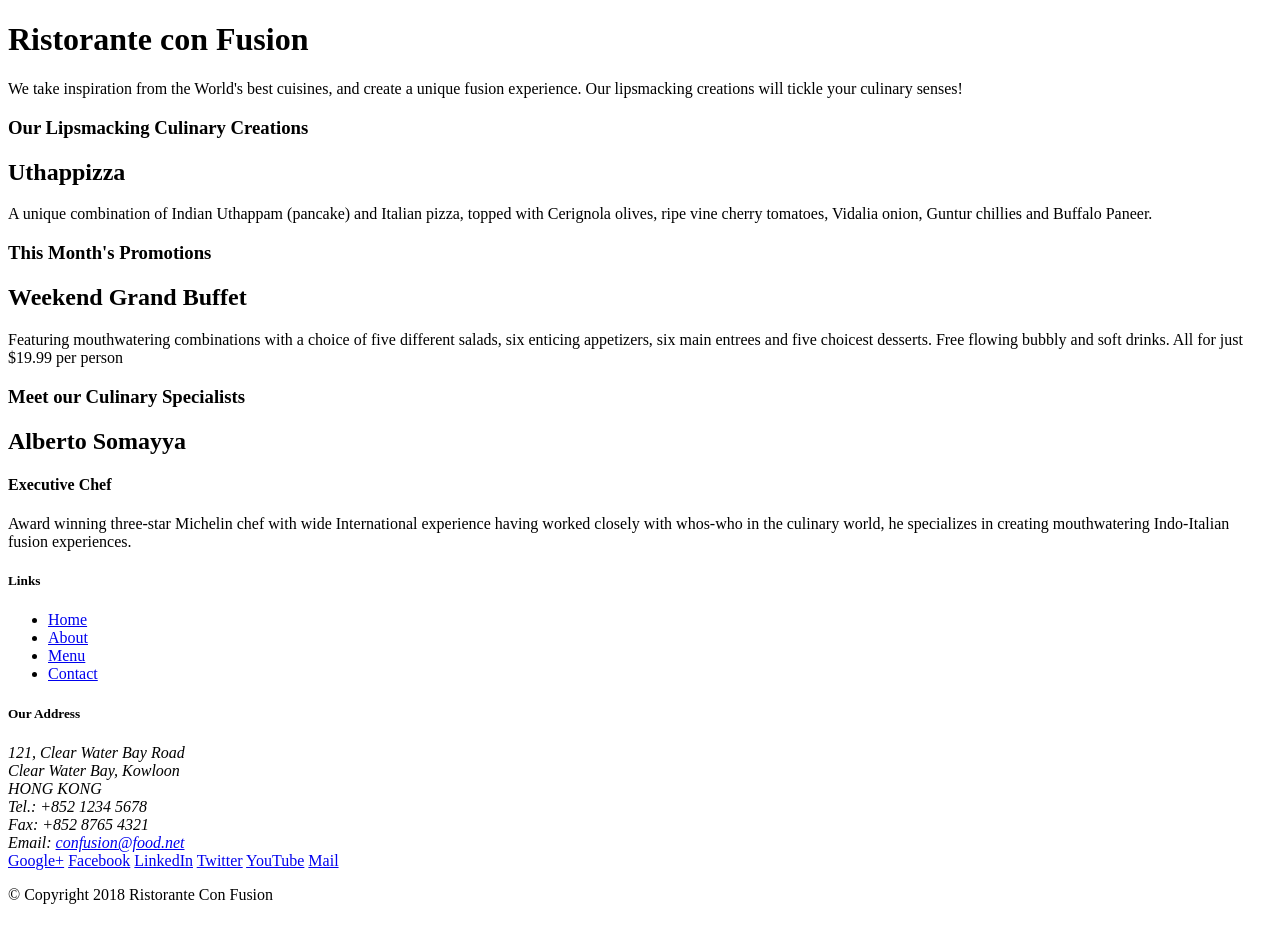
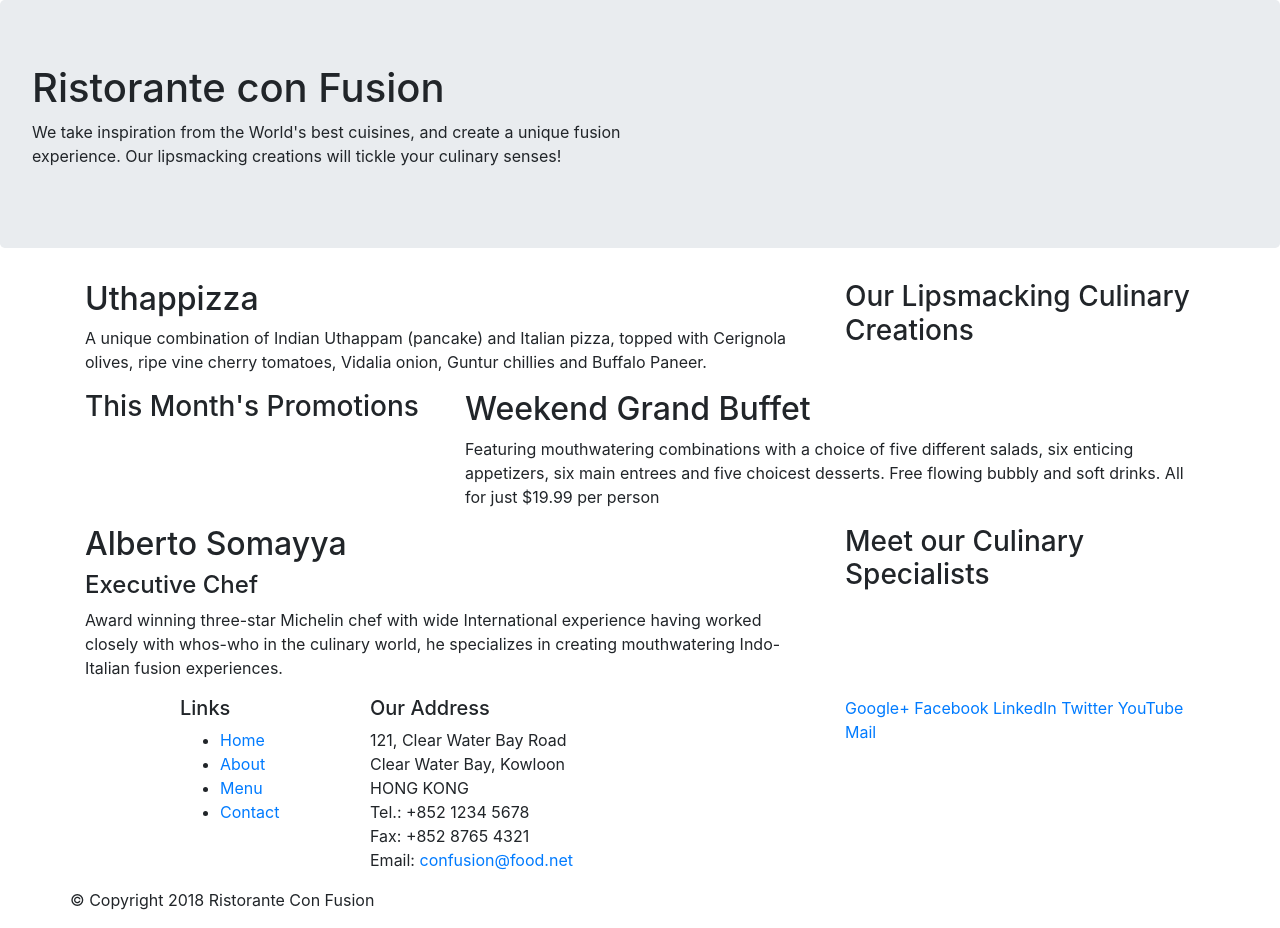
Before and after one commit to nishipatwari29/coursera, a website: page index.html in a window 1280 px wide. Drawn offline with nearby package versions, Linux system fonts and the light colour scheme.

Commit message:
bootstrap grid part 1

```diff
--- a/index.html
+++ b/index.html
@@ -3,50 +3,63 @@
 
 <head>
     <title>Ristorante Con Fusion</title>
+     <!-- Required meta tags always come first -->
+     <meta charset="utf-8">
+     <meta name="viewport" content="width=device-width, initial-scale=1, shrink-to-fit=no">
+     <meta http-equiv="x-ua-compatible" content="ie=edge">
+
+     <!-- Bootstrap CSS -->
+     <link rel="stylesheet" href="node_modules/bootstrap/dist/css/bootstrap.min.css">
 </head>
 
 <body>
 
     <header>
-        <div>
-            <div>
-                <div>
-                    <h1>Ristorante con Fusion</h1>
-                    <p>We take inspiration from the World's best cuisines, and create a unique fusion experience. Our lipsmacking creations will tickle your culinary senses!</p>
+        <div class="jumbotron" >
+            <div class="class">
+                <div class="row">
+                    <div class="col-12 col-sm-6">
+                        <h1>Ristorante con Fusion</h1>
+                    </div>
                 </div>
-                <div>
+                <div class="row">
+                    <div class="col-12 col-sm-6">
+                        <p>We take inspiration from the World's best cuisines, and create a unique fusion experience. Our lipsmacking creations will tickle your culinary senses!</p>
+                    </div>
+                </div>
+                <div class="row">
                 </div>
             </div>
         </div>
     </header>
 
-    <div>
-        <div>
-            <div>
+    <div class="container">
+        <div class="row">
+            <div class="col-12 order-sm-last col-sm-4">
                 <h3>Our Lipsmacking Culinary Creations</h3>
             </div>
-            <div>
+            <div class="col order-sm-first col-sm">
                 <h2>Uthappizza</h2>
                 <p>A unique combination of Indian Uthappam (pancake) and Italian pizza, topped with Cerignola olives, ripe vine cherry tomatoes, Vidalia onion, Guntur chillies and Buffalo Paneer.</p>
             </div>
         </div>
 
 
-        <div>
-            <div>
+        <div class="row">
+            <div class="col-12 col-sm-4">
                 <h3>This Month's Promotions</h3>
             </div>
-            <div>
+            <div class="col col-sm">
                 <h2>Weekend Grand Buffet</h2>
                 <p>Featuring mouthwatering combinations with a choice of five different salads, six enticing appetizers, six main entrees and five choicest desserts. Free flowing bubbly and soft drinks. All for just $19.99 per person </p>
             </div>
         </div>
 
-        <div>
-            <div>
+        <div class="row">
+            <div class="col-12 order-sm-last col-sm-4">
                 <h3>Meet our Culinary Specialists</h3>
             </div>
-            <div>
+            <div class="col order-sm-first col-sm">
                 <h2>Alberto Somayya</h2>
                 <h4>Executive Chef</h4>
                 <p>Award winning three-star Michelin chef with wide International experience having worked closely with whos-who in the culinary world, he specializes in creating mouthwatering Indo-Italian fusion experiences. </p>
@@ -54,10 +67,10 @@
         </div>
     </div>
 
-    <footer>
-        <div>
-            <div>
-                <div>
+    <footer class="container">
+        <div class="class">
+            <div class="row">
+                <div class="col-4 offset-1 col-sm-2">
                     <h5>Links</h5>
                     <ul>
                         <li><a href="#">Home</a></li>
@@ -66,7 +79,7 @@
                         <li><a href="#">Contact</a></li>
                     </ul>
                 </div>
-                <div>
+                <div class="col-7 col-sm-5">
                     <h5>Our Address</h5>
                     <address>
 		              121, Clear Water Bay Road<br>
@@ -77,7 +90,7 @@
 		              Email: <a href="mailto:confusion@food.net">confusion@food.net</a>
 		           </address>
                 </div>
-                <div>
+                <div class="col-12 col-sm-4">
                     <div>
                         <a href="http://google.com/+">Google+</a>
                         <a href="http://www.facebook.com/profile.php?id=">Facebook</a>
@@ -88,14 +101,17 @@
                     </div>
                 </div>
            </div>
-           <div>
-                <div>
+           <div class="row">
+                <div class="col=auto">
                     <p>© Copyright 2018 Ristorante Con Fusion</p>
                 </div>
            </div>
         </div>
     </footer>
-
+<!-- jQuery first, then Popper.js, then Bootstrap JS. -->
+<script src="node_modules/jquery/dist/jquery.slim.min.js"></script>
+<script src="node_modules/popper.js/dist/umd/popper.min.js"></script>
+<script src="node_modules/bootstrap/dist/js/bootstrap.min.js"></script>
 </body>
 
 </html>
--- a/package.json
+++ b/package.json
@@ -12,5 +12,10 @@
   "license": "ISC",
   "devDependencies": {
     "lite-server": "^2.3.0"
+  },
+  "dependencies": {
+    "bootstrap": "^4.0.0",
+    "jquery": "^3.3.1",
+    "popper.js": "^1.12.9"
   }
 }
```
Also changed, not shown: 1 other file.
